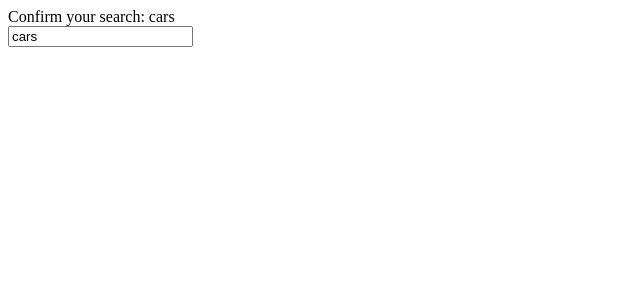
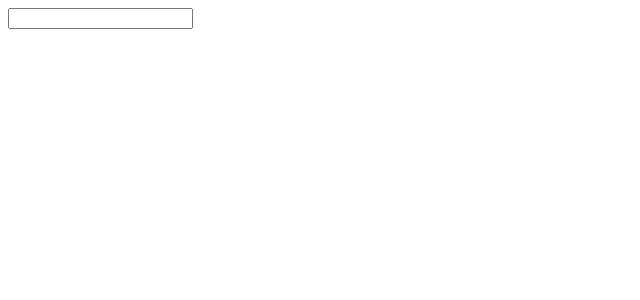
Before and after one commit to amit-inverse/react-tutorial-pics, a React (Create React App) app: page / in a window 1280 px wide. Shown: the top 300 px of the page, without its empty margins (0-640 px from the left). Built offline with nearby package versions, Linux system fonts and the light colour scheme.

Commit message:
Running the Search

```diff
--- a/src/App.js
+++ b/src/App.js
@@ -1,8 +1,9 @@
 import SearchBar from './components/SearchBar';
+import searchImages from './api';
 
 function App() {
     const handleSubmit = (term) => {
-        console.log('Do a search with', term);
+        searchImages(term);
     };
 
     return (
--- a/src/components/SearchBar.js
+++ b/src/components/SearchBar.js
@@ -1,33 +1,22 @@
 import { useState } from 'react';
 
 function SearchBar({ onSubmit }) {
-    const [term, setTerm] = useState('cars');
+    const [term, setTerm] = useState('');
 
     const handleFormSubmit = (event) => {
         event.preventDefault();
 
-        // console.log('I need to tell the parent about some data');
-
-        onSubmit(
-            // NEVER EVER EVER DO THIS
-            document.querySelector('input').value
-        );
+        onSubmit(term);
     };
 
     const handleChange = (event) => {
-        // console.log(event.target.value);
-
-        setTerm(event.target.value.replace(/[a-z]/, ''));
+        setTerm(event.target.value);
     };
 
     return (
         <div>
             <form onSubmit={handleFormSubmit}>
-                Confirm your search: {term}
-                <br />
                 <input value={term} onChange={handleChange} />
-                <br />
-                {term.length < 3 && 'Term must be longer'}
             </form>
         </div>
     );
```
